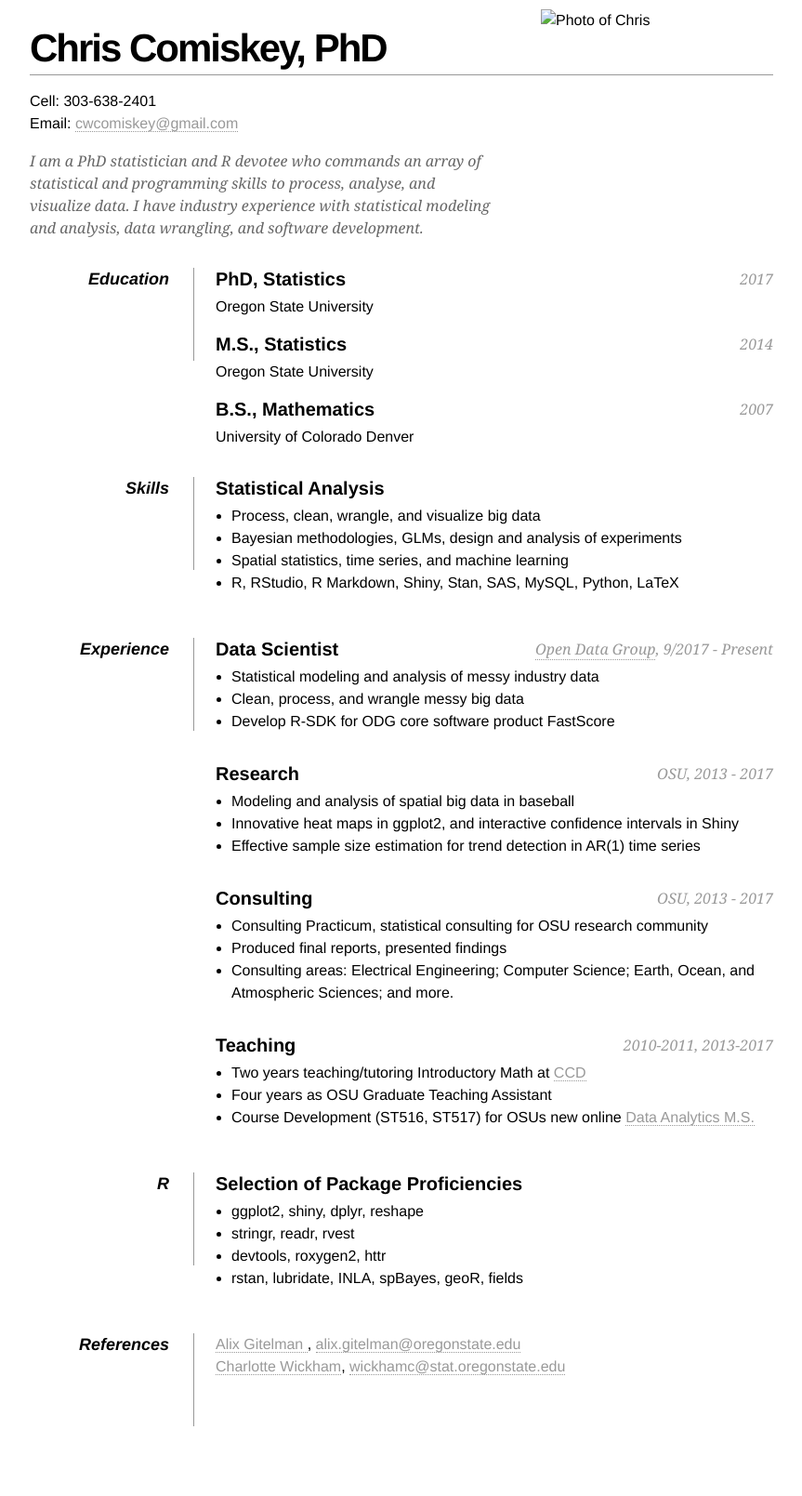
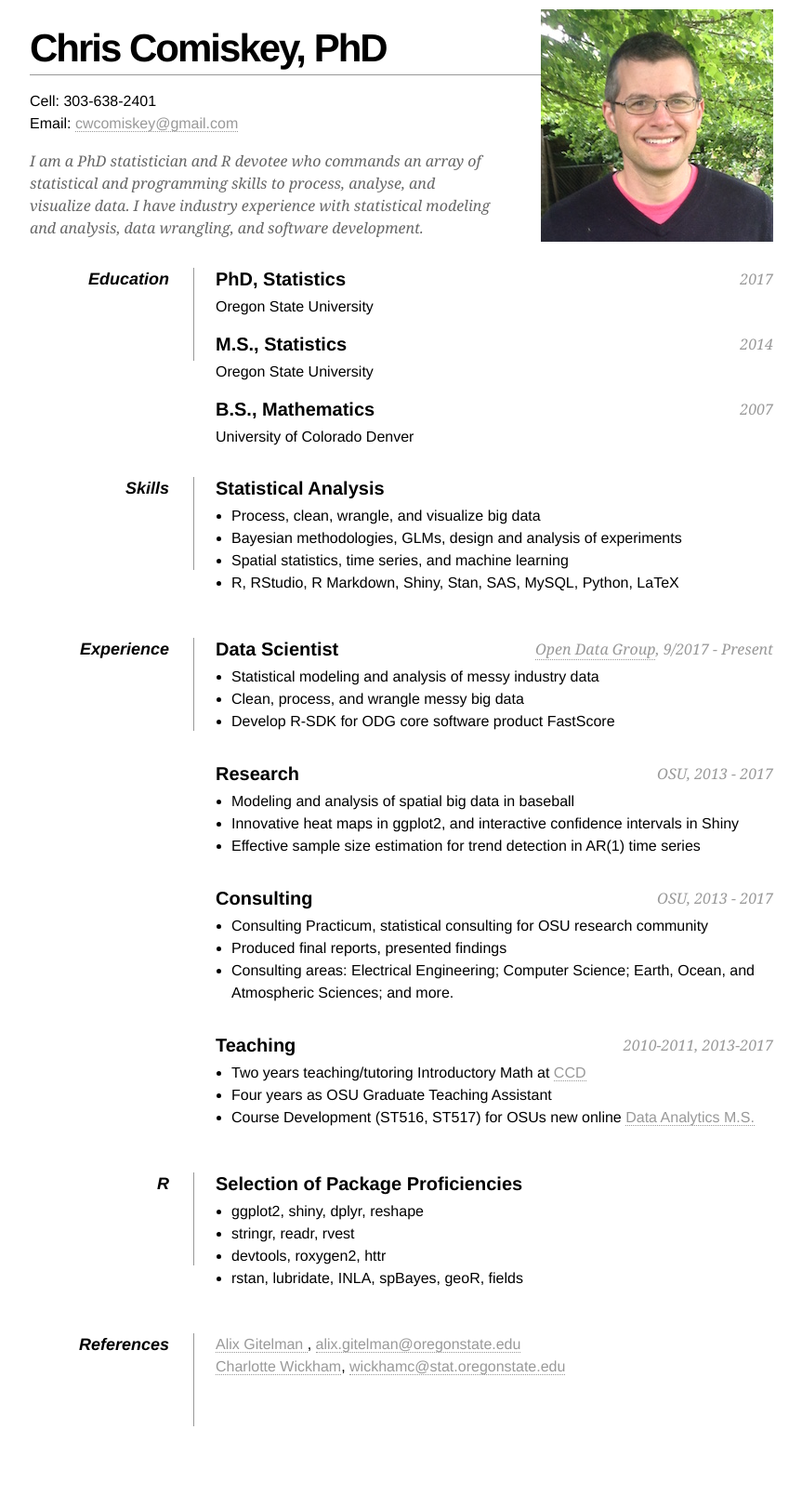
Before and after one commit to cwcomiskey/cwcomiskey.github.io, a Jekyll site: the page index.html, which Jekyll copies as it is, in a window 1280 px wide. Shown: the whole page at 93% size, without its empty margins (208-1071 px from the left). Built offline with Jekyll 4.4.1, drawn with Linux system fonts in a browser that asks for light colours.

Commit message:
Update index.html

```diff
--- a/index.html
+++ b/index.html
@@ -44,7 +44,7 @@
 
     <div id="page-wrap">
 
-        <img src="images/Chris3.jpg" alt="Photo of Chris" id="pic" style="width:250px;height:250px;"/>
+        <img src="Chris3.jpg" alt="Photo of Chris" id="pic" style="width:250px;height:250px;"/>
 
         <div id="contact-info" class="vcard">
 
```
